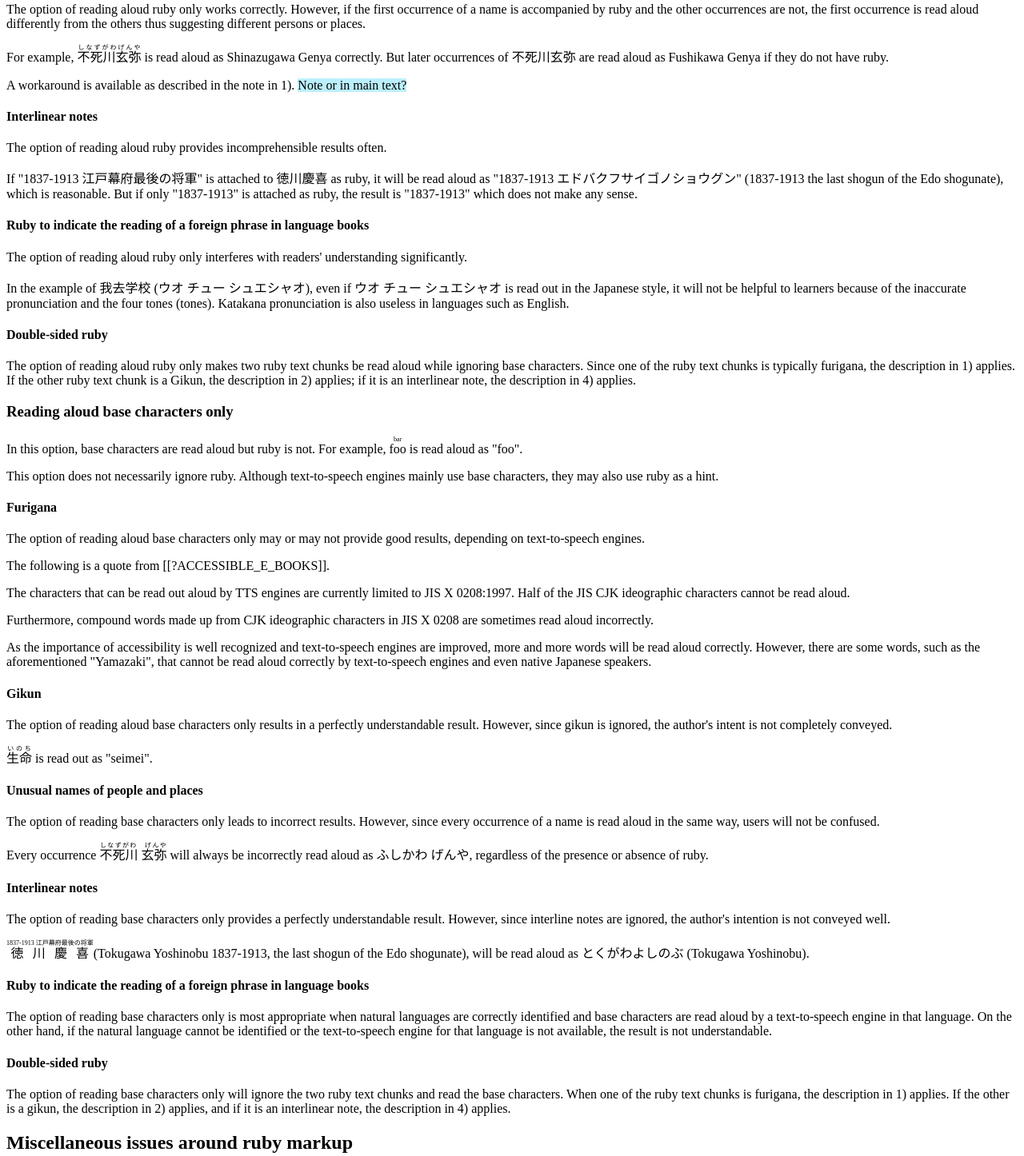
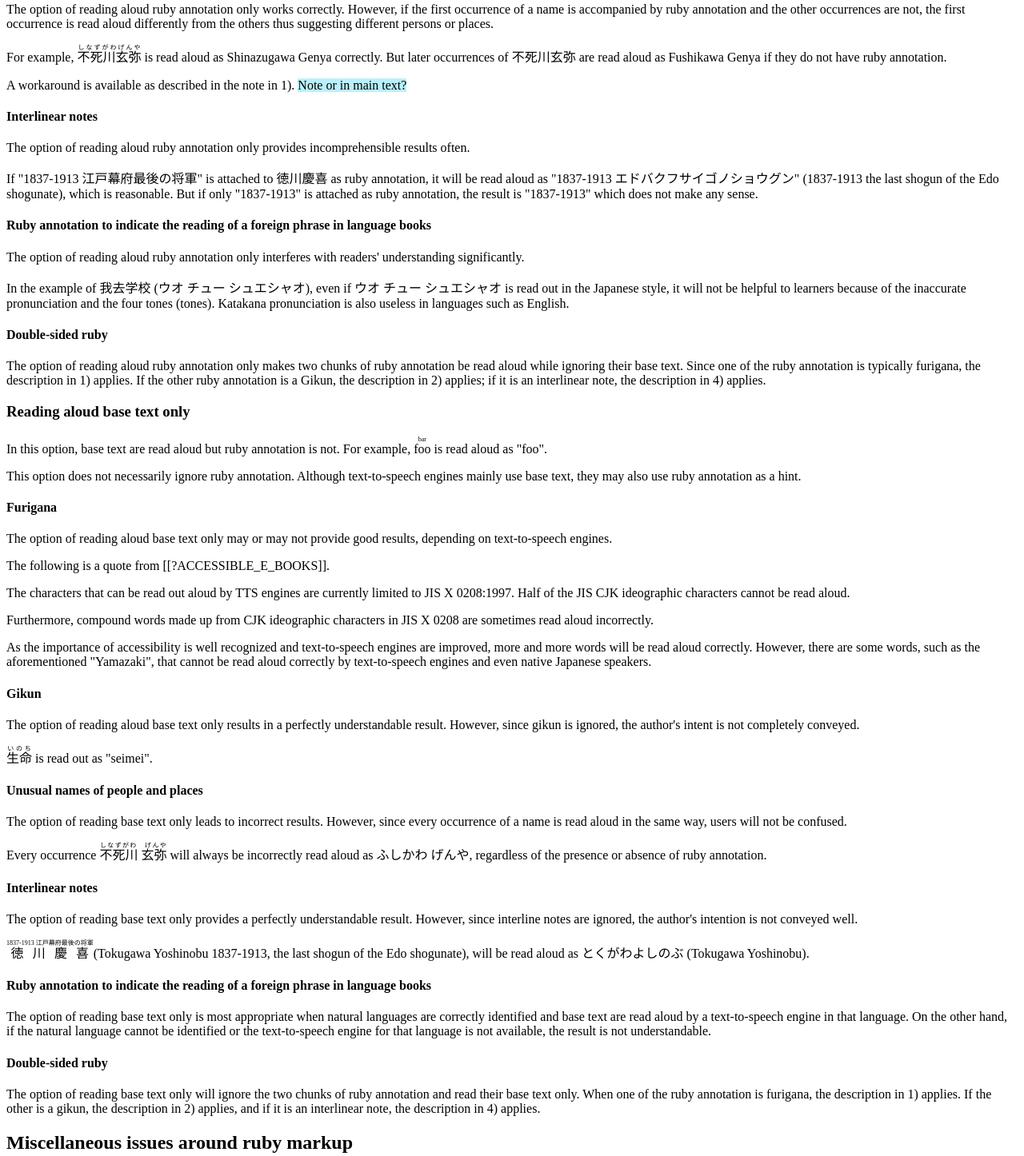
Before and after one commit to w3c/ruby-t2s-req, a plain HTML site: page index.html in a window 1280 px wide. Shown: the part 3777-5223 px from the top of the page at 80% size. Drawn offline with Linux system fonts and the light colour scheme.

Commit message:
to pronounciation

```diff
--- a/index.html
+++ b/index.html
@@ -392,7 +392,7 @@
         <section>
           <h4>Gikun</h4>
           <p>
-            The option of reading aloud ruby only provides an understandable result but does not properly convey the author's intention.
+            The option of reading aloud ruby annotation only provides an understandable result but does not properly convey the author's intention.
           </p>
           <p>
             <span lang="ja"><ruby><rb>生命</rb><rt>いのち</rt></ruby></span> will be read aloud as <span lang="ja">いのち</span> ("inochi").
@@ -402,14 +402,14 @@
         <section>
           <h4>Unusual names of people and places</h4>
           <p>
-            The option of reading aloud ruby only works correctly.
-            However, if the first occurrence of a name is accompanied by ruby and the other occurrences are not,
+            The option of reading aloud ruby annotation only works correctly.
+            However, if the first occurrence of a name is accompanied by ruby annotation and the other occurrences are not,
             the first occurrence is read aloud differently from the others thus suggesting different persons or places.
           </p>
           <p>
             For example, <span lang="ja"><ruby><rb>不死川玄弥</rb><rt>しなずがわげんや</rt></ruby></span>
             is read aloud as Shinazugawa Genya correctly.
-            But later occurrences of <span lang="ja">不死川玄弥</span> are read aloud as Fushikawa Genya if they do not have ruby.
+            But later occurrences of <span lang="ja">不死川玄弥</span> are read aloud as Fushikawa Genya if they do not have ruby annotation.
           </p>
           <aside class="note" title="" id="n20211101003">
             A workaround is available as described in the note in 1).
@@ -420,20 +420,20 @@
         <section>
           <h4>Interlinear notes</h4>
           <p>
-            The option of reading aloud ruby provides incomprehensible results often.
+            The option of reading aloud ruby annotation only provides incomprehensible results often.
           </p>
           <p>
-            If <span lang="ja">"1837-1913 江戸幕府最後の将軍"</span> is attached to <span lang="ja">徳川慶喜</span> as ruby,
+            If <span lang="ja">"1837-1913 江戸幕府最後の将軍"</span> is attached to <span lang="ja">徳川慶喜</span> as ruby annotation,
             it will be read aloud as <span lang="ja">"1837-1913 エドバクフサイゴノショウグン"</span>
             (1837-1913 the last shogun of the Edo shogunate), which is reasonable.
-            But if only "1837-1913" is attached as ruby, the result is "1837-1913" which does not make any sense.
+            But if only "1837-1913" is attached as ruby annotation, the result is "1837-1913" which does not make any sense.
           </p>
         </section>
 
         <section>
-          <h4>Ruby to indicate the reading of a foreign phrase in language books</h4>
+          <h4>Ruby annotation to indicate the reading of a foreign phrase in language books</h4>
           <p>
-            The option of reading aloud ruby only interferes with readers' understanding significantly.
+            The option of reading aloud ruby annotation only interferes with readers' understanding significantly.
           </p>
           <p>
             In the example of <span lang="zh-hans">我去学校</span> (<span lang="ja">ウオ チュー シュエシャオ</span>),
@@ -446,29 +446,29 @@
         <section>
           <h4>Double-sided ruby</h4>
           <p>
-            The option of reading aloud ruby only makes two ruby text chunks be read aloud while ignoring base characters.
-            Since one of the ruby text chunks is typically furigana, the description in 1) applies.
-            If the other ruby text chunk is a Gikun, the description in 2) applies;
+            The option of reading aloud ruby annotation only makes two chunks of ruby annotation be read aloud while ignoring their base text.
+            Since one of the ruby annotation is typically furigana, the description in 1) applies.
+            If the other ruby annotation is a Gikun, the description in 2) applies;
             if it is an interlinear note, the description in 4) applies.
           </p>
         </section>
       </section>
 
       <section>
-        <h3>Reading aloud base characters only</h3>
+        <h3>Reading aloud base text only</h3>
         <p>
-          In this option, base characters are read aloud but ruby is not.
+          In this option, base text are read aloud but ruby annotation is not.
           For example, <ruby><rb>foo</rb><rt>bar</rt></ruby> is read aloud as "foo".
         </p>
         <aside class="note" title="" id="n20211101004">
-          This option does not necessarily ignore ruby.
-          Although text-to-speech engines mainly use base characters, they may also use ruby as a hint.
+          This option does not necessarily ignore ruby annotation.
+          Although text-to-speech engines mainly use base text, they may also use ruby annotation as a hint.
         </aside>
 
         <section>
           <h4>Furigana</h4>
           <p>
-            The option of reading aloud base characters only may or may not provide good results, depending on text-to-speech engines.
+            The option of reading aloud base text only may or may not provide good results, depending on text-to-speech engines.
           </p>
           <p>
             The following is a quote from [[?ACCESSIBLE_E_BOOKS]].
@@ -491,7 +491,7 @@
         <section>
           <h4>Gikun</h4>
           <p>
-            The option of reading aloud base characters only results in a perfectly understandable result.
+            The option of reading aloud base text only results in a perfectly understandable result.
             However, since gikun is ignored, the author's intent is not completely conveyed.
           </p>
           <p>
@@ -502,19 +502,19 @@
         <section>
           <h4>Unusual names of people and places</h4>
           <p>
-            The option of reading base characters only leads to incorrect results.
+            The option of reading base text only leads to incorrect results.
             However, since every occurrence of a name is read aloud in the same way, users will not be confused.
           </p>
           <p>
             Every occurrence <span lang="ja"><ruby><rb>不死川 玄弥</rb><rt>しなずがわ　げんや</rt></ruby></span>
-            will always be incorrectly read aloud as <span lang="ja">ふしかわ げんや</span>, regardless of the presence or absence of ruby.
+            will always be incorrectly read aloud as <span lang="ja">ふしかわ げんや</span>, regardless of the presence or absence of ruby annotation.
           </p>
         </section>
 
         <section>
           <h4>Interlinear notes</h4>
           <p>
-            The option of reading base characters only provides a perfectly understandable result.
+            The option of reading base text only provides a perfectly understandable result.
             However, since interline notes are ignored, the author's intention is not conveyed well.
           </p>
           <p>
@@ -525,10 +525,10 @@
         </section>
 
         <section>
-          <h4>Ruby to indicate the reading of a foreign phrase in language books</h4>
+          <h4>Ruby annotation to indicate the reading of a foreign phrase in language books</h4>
           <p>
-            The option of reading base characters only is most appropriate when natural languages are correctly identified
-            and base characters are read aloud by a text-to-speech engine in that language.
+            The option of reading base text only is most appropriate when natural languages are correctly identified
+            and base text are read aloud by a text-to-speech engine in that language.
             On the other hand, if the natural language cannot be identified or the text-to-speech engine for that language is not available,
             the result is not understandable.
           </p>
@@ -537,8 +537,8 @@
         <section>
           <h4>Double-sided ruby</h4>
           <p>
-            The option of reading base characters only will ignore the two ruby text chunks and read the base characters.
-            When one of the ruby text chunks is furigana, the description in 1) applies.
+            The option of reading base text only will ignore the two chunks of ruby annotation and read their base text only.
+            When one of the ruby annotation is furigana, the description in 1) applies.
             If the other is a gikun, the description in 2) applies, and if it is an interlinear note, the description in 4) applies.
           </p>
         </section>
```
